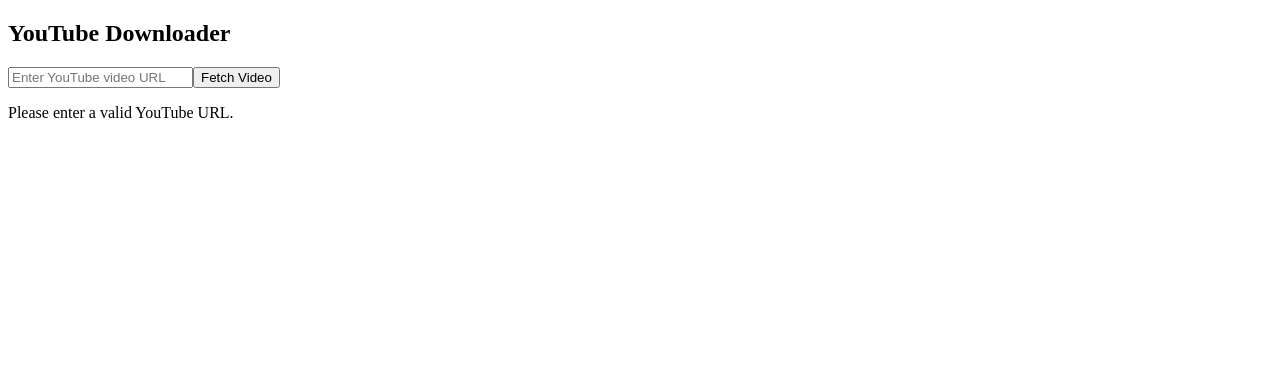
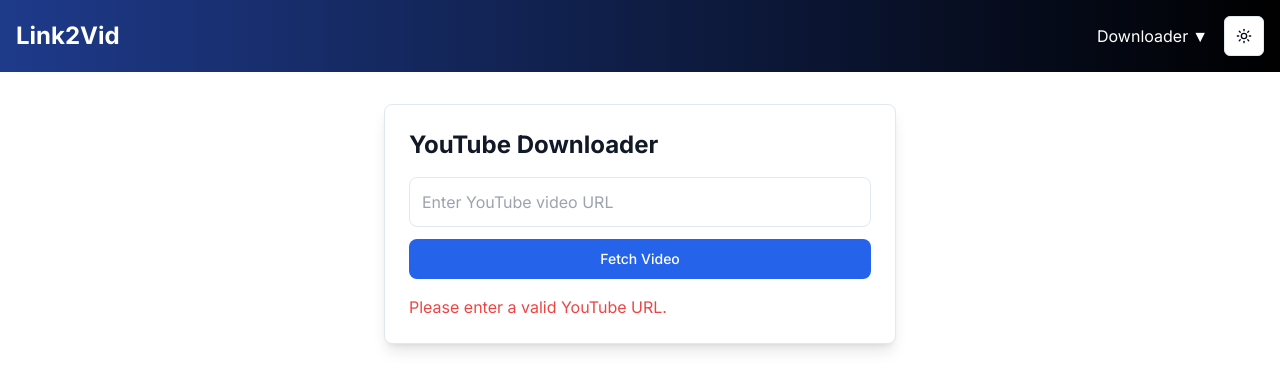
Before and after one commit to TSOlami/link2vid, a Next.js app: page /downloader/youtube in a window 1280 px wide. Both pictures are taken after a click on the button "Fetch Video". Shown: the top 390 px of the page. Built offline with nearby package versions, Linux system fonts and the light colour scheme.

Commit message:
Add YouTubeDownloader component for fetching and downloading YouTube videos with UI and error handling

```diff
--- /dev/null
+++ b/src/app/downloader/youtube/page.tsx
@@ -0,0 +1,171 @@
+"use client";
+
+import React, { useState } from "react";
+import { motion } from "framer-motion";
+import { Card } from "@/components/ui/card";
+import { Button } from "@/components/ui/button";
+import { FaVolumeMute } from "react-icons/fa";
+
+type VideoFormat = {
+  format_id: string;
+  format_note: string;
+  filesize: number;
+  url: string;
+  acodec: string;
+  audio_ext: string;
+};
+
+type VideoDetails = {
+  title: string;
+  thumbnail: string;
+  duration: number;
+  formats: VideoFormat[];
+};
+
+function formatDuration(seconds: number): string {
+  const hrs = Math.floor(seconds / 3600);
+  const mins = Math.floor((seconds % 3600) / 60);
+  const secs = seconds % 60;
+  return [hrs, mins, secs]
+    .map((v) => v < 10 ? `0${v}` : v)
+    .filter((v, i) => v !== "00" || i > 0)
+    .join(":");
+}
+
+export default function YouTubeDownloader() {
+  const [url, setUrl] = useState("");
+  const [videoDetails, setVideoDetails] = useState<VideoDetails | null>(null);
+  const [selectedQuality, setSelectedQuality] = useState<VideoFormat | null>(null);
+  const [error, setError] = useState("");
+  const [loading, setLoading] = useState(false);
+  const [dropdownOpen, setDropdownOpen] = useState(false);
+
+  const handleFetchVideo = async () => {
+    if (!isValidYouTubeUrl(url)) {
+      setError("Please enter a valid YouTube URL.");
+      return;
+    }
+    setError("");
+    setLoading(true);
+
+    try {
+      const response = await fetch('/api/download/youtube', {
+        method: 'POST',
+        headers: {
+          'Content-Type': 'application/json',
+        },
+        body: JSON.stringify({ url }),
+      });
+
+      if (!response.ok) {
+        throw new Error('Failed to fetch video details');
+      }
+
+      const data = await response.json();
+      setVideoDetails(data);
+    } catch (err) {
+      if (err instanceof Error) {
+        setError(err.message);
+      } else {
+        setError('An unexpected error occurred');
+      }
+    } finally {
+      setLoading(false);
+    }
+  };
+
+  const handleDownload = () => {
+    if (!selectedQuality || !videoDetails) {
+      setError("Please select a video quality.");
+      return;
+    }
+    setError("");
+
+    const link = document.createElement('a');
+    link.href = selectedQuality.url;
+    link.download = `${videoDetails.title} - ${selectedQuality.format_note}.mp4`;
+    document.body.appendChild(link);
+    link.click();
+    document.body.removeChild(link);
+  };
+
+  const isValidYouTubeUrl = (url: string) => {
+    const regex = /^(https?\:\/\/)?(www\.youtube\.com|youtu\.?be)\/.+$/;
+    return regex.test(url);
+  };
+
+  return (
+    <div className="container mx-auto px-4 py-8">
+      <motion.div
+        initial={{ opacity: 0, y: 20 }}
+        animate={{ opacity: 1, y: 0 }}
+        transition={{ duration: 0.5 }}
+        className="max-w-lg mx-auto"
+      >
+        <Card className="p-6 shadow-lg rounded-lg bg-white dark:bg-gray-800">
+          <h2 className="text-2xl font-bold mb-4 text-gray-900 dark:text-white">YouTube Downloader</h2>
+          <div className="mb-4">
+            <input
+              type="text"
+              className="w-full p-3 border rounded-lg focus:outline-none focus:ring-2 focus:ring-blue-500 dark:bg-gray-700 dark:text-white"
+              placeholder="Enter YouTube video URL"
+              value={url}
+              onChange={(e) => setUrl(e.target.value)}
+            />
+            <Button
+              className="mt-3 w-full p-3 bg-blue-600 text-white rounded-lg hover:bg-blue-700 transition-colors duration-300"
+              onClick={handleFetchVideo}
+              disabled={loading}
+            >
+              {loading ? 'Fetching...' : 'Fetch Video'}
+            </Button>
+          </div>
+          {error && <p className="text-red-500">{error}</p>}
+          {videoDetails && (
+            <motion.div
+              initial={{ opacity: 0 }}
+              animate={{ opacity: 1 }}
+              transition={{ delay: 0.2 }}
+              className="mt-4"
+            >
+              <img src={videoDetails.thumbnail} alt="Video Thumbnail" className="w-full mb-2 rounded-lg" />
+              <h3 className="text-xl font-semibold text-gray-900 dark:text-white">{videoDetails.title}</h3>
+              <p className="text-sm text-gray-600 dark:text-gray-300">Duration: {formatDuration(videoDetails.duration)}</p>
+              <div className="mt-4 relative">
+                <button
+                  className="w-full p-3 border rounded-lg bg-white dark:bg-gray-700 dark:text-white"
+                  onClick={() => setDropdownOpen(!dropdownOpen)}
+                >
+                  {selectedQuality ? `${selectedQuality.format_note} - ${(selectedQuality.filesize / (1024 * 1024)).toFixed(2)} MB` : 'Select quality'}
+                </button>
+                {dropdownOpen && (
+                  <ul className="absolute z-10 w-full bg-white dark:bg-gray-700 border rounded-lg mt-1 max-h-60 overflow-y-auto">
+                    {videoDetails.formats.map((format) => (
+                      <li
+                        key={format.format_id}
+                        className="p-3 hover:bg-gray-100 dark:hover:bg-gray-600 cursor-pointer flex justify-between items-center"
+                        onClick={() => {
+                          setSelectedQuality(format);
+                          setDropdownOpen(false);
+                        }}
+                      >
+                        <span>{format.format_note} - {(format.filesize / (1024 * 1024)).toFixed(2)} MB</span>
+                        {format.acodec === 'none' && <FaVolumeMute className="text-gray-500" />}
+                      </li>
+                    ))}
+                  </ul>
+                )}
+              </div>
+              <Button
+                className="mt-4 w-full p-3 bg-green-600 text-white rounded-lg hover:bg-green-700 transition-colors duration-300"
+                onClick={handleDownload}
+              >
+                Download
+              </Button>
+            </motion.div>
+          )}
+        </Card>
+      </motion.div>
+    </div>
+  );
+}
```
